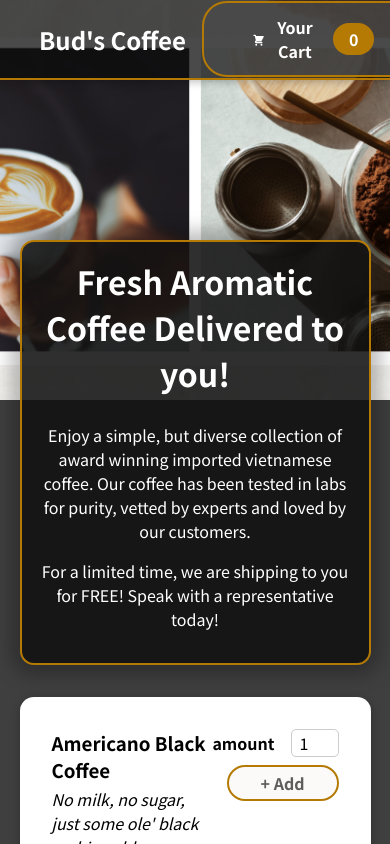
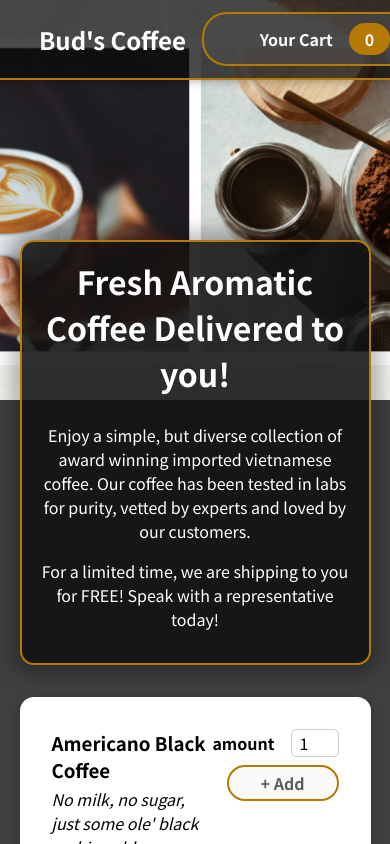
Before and after one commit to idioticbrilliance/budsCoffee, a React (Create React App) app: page / in a window 390 px wide. Shown: the top 844 px of the page. Built offline with nearby package versions, Linux system fonts and the light colour scheme.

Commit message:
fixed cart button for mobile

```diff
--- a/src/Components/Layout/HeaderCartButton.module.css
+++ b/src/Components/Layout/HeaderCartButton.module.css
@@ -58,3 +58,23 @@
     transform: scale(1);
   }
 }
+
+@media screen and (max-width: 1040px) {
+  .button {
+    cursor: pointer;
+    font: inherit;
+    border: none;
+    background-color: #494949ac;
+    color: white;
+    padding: 0.75rem 3rem;
+    display: flex;
+    justify-content: space-around;
+    align-items: center;
+    border-radius: 25px;
+    border: 2px solid rgb(181, 122, 4);
+    font-weight: bold;
+    height: 70%;
+    width: 70%;
+    white-space: nowrap;
+  }
+}
```
